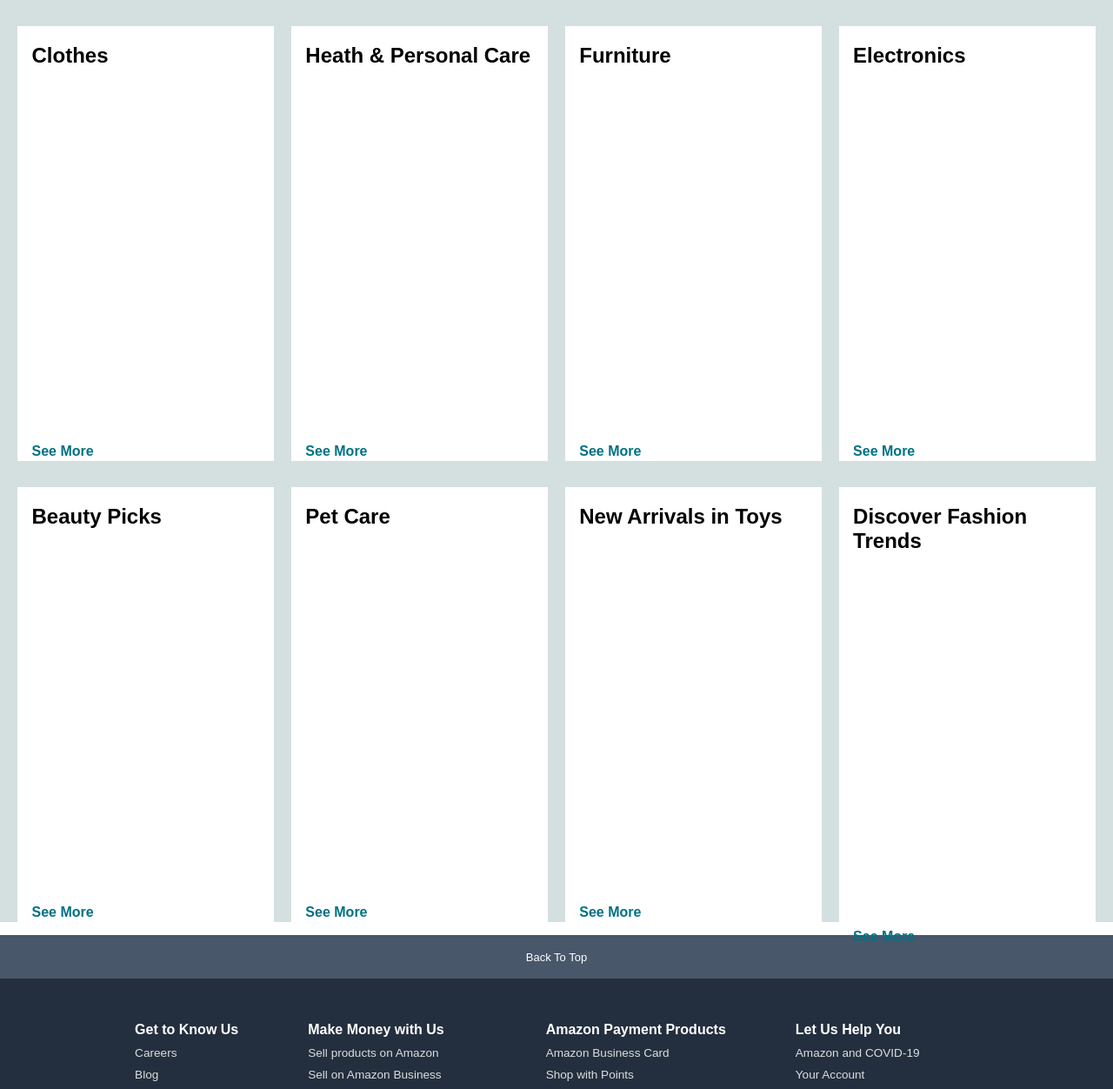
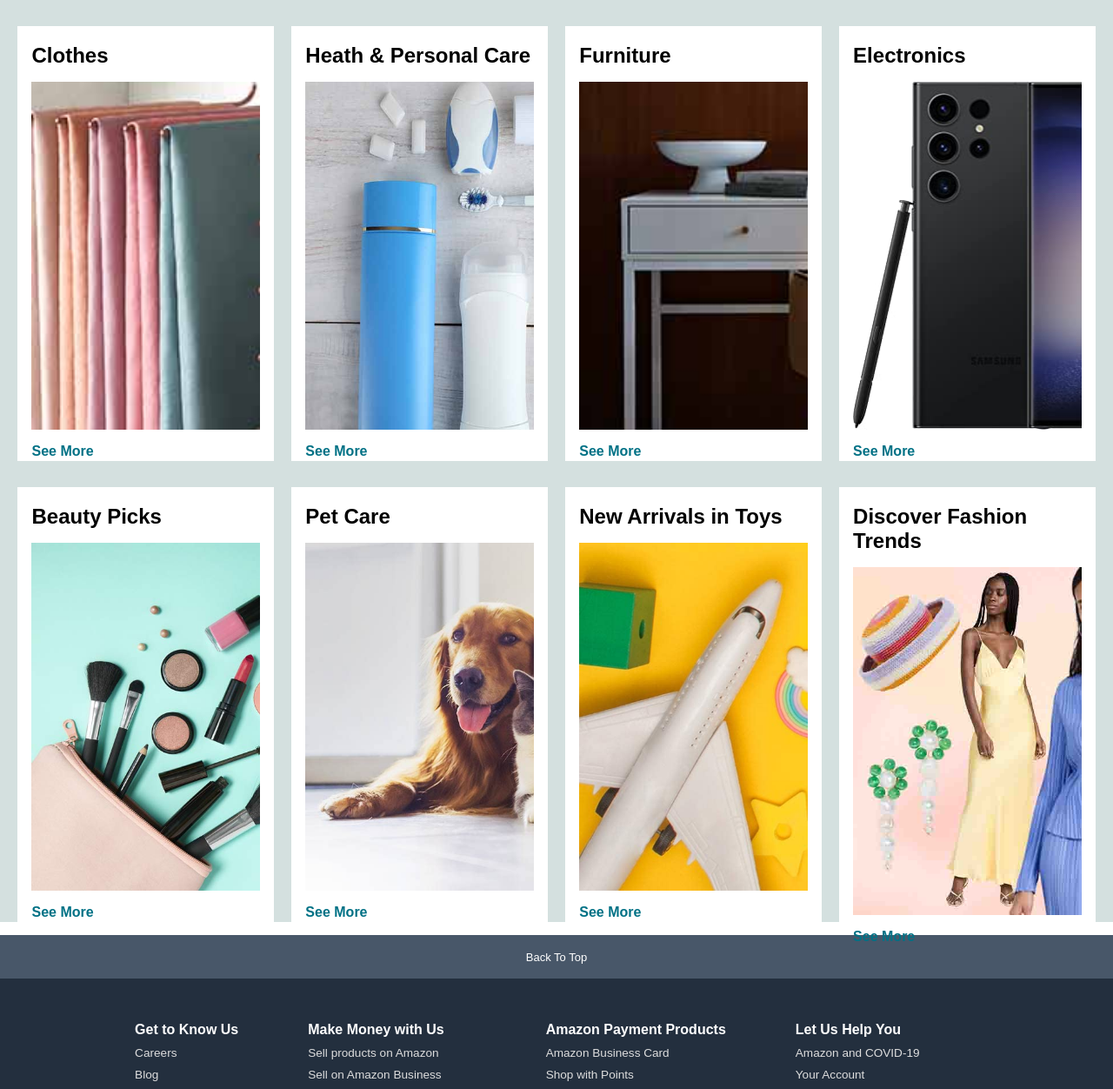
Before and after one commit to myzulomi/Amazon-clone-project, a plain HTML site: page index.html in a window 1280 px wide. Shown: the part 450-1702 px from the top of the page at 87% size. Drawn offline with Linux system fonts and the light colour scheme.

Commit message:
add images path into box content

```diff
--- a/index.html
+++ b/index.html
@@ -94,56 +94,56 @@
       <div class="box">
          <div class="box-content">
             <h2>Clothes</h2>
-            <div class="box-img" style="background-image: url('box1_image.jpg');"></div>
+            <div class="box-img" style="background-image: url('/images/box1_image.jpg');"></div>
             <a href="#">See More</a>
          </div>
       </div>
       <div class="box">
          <div class="box-content">
          <h2>Heath & Personal Care</h2>
-         <div class="box-img" style="background-image: url('box2_image.jpg');"></div>
+         <div class="box-img" style="background-image: url('/images/box2_image.jpg');"></div>
          <a href="#">See More</a>
          </div>
       </div>
       <div class="box">
          <div class="box-content">
             <h2>Furniture</h2>
-            <div class="box-img" style="background-image: url('box3_image.jpg');"></div>
+            <div class="box-img" style="background-image: url('/images/box3_image.jpg');"></div>
             <a href="#">See More</a>
          </div>
       </div>
       <div class="box">
          <div class="box-content">
             <h2>Electronics</h2>
-            <div class="box-img" style="background-image: url('box4_image.jpg');"></div>
+            <div class="box-img" style="background-image: url('/images/box4_image.jpg');"></div>
             <a href="#">See More</a>
          </div>
       </div>
       <div class="box">
          <div class="box-content">
             <h2>Beauty Picks</h2>
-            <div class="box-img" style="background-image: url('box5_image.jpg');"></div>
+            <div class="box-img" style="background-image: url('/images/box5_image.jpg');"></div>
             <a href="#">See More</a>
          </div>
       </div>
       <div class="box">
          <div class="box-content">
             <h2>Pet Care</h2>
-            <div class="box-img" style="background-image: url('box6_image.jpg');"></div>
+            <div class="box-img" style="background-image: url('/images/box6_image.jpg');"></div>
             <a href="#">See More</a>
          </div>
       </div>
       <div class="box">
          <div class="box-content">
             <h2>New Arrivals in Toys</h2>
-            <div class="box-img" style="background-image: url('box7_image.jpg');"></div>
+            <div class="box-img" style="background-image: url('/images/box7_image.jpg');"></div>
             <a href="#">See More</a>
          </div>
       </div>
       <div class="box">
          <div class="box-content">
             <h2>Discover Fashion Trends</h2>
-            <div class="box-img" style="background-image: url('box8_image.jpg');"></div>
+            <div class="box-img" style="background-image: url('/images/box8_image.jpg');"></div>
             <a href="#">See More</a>
          </div>
       </div>
```
